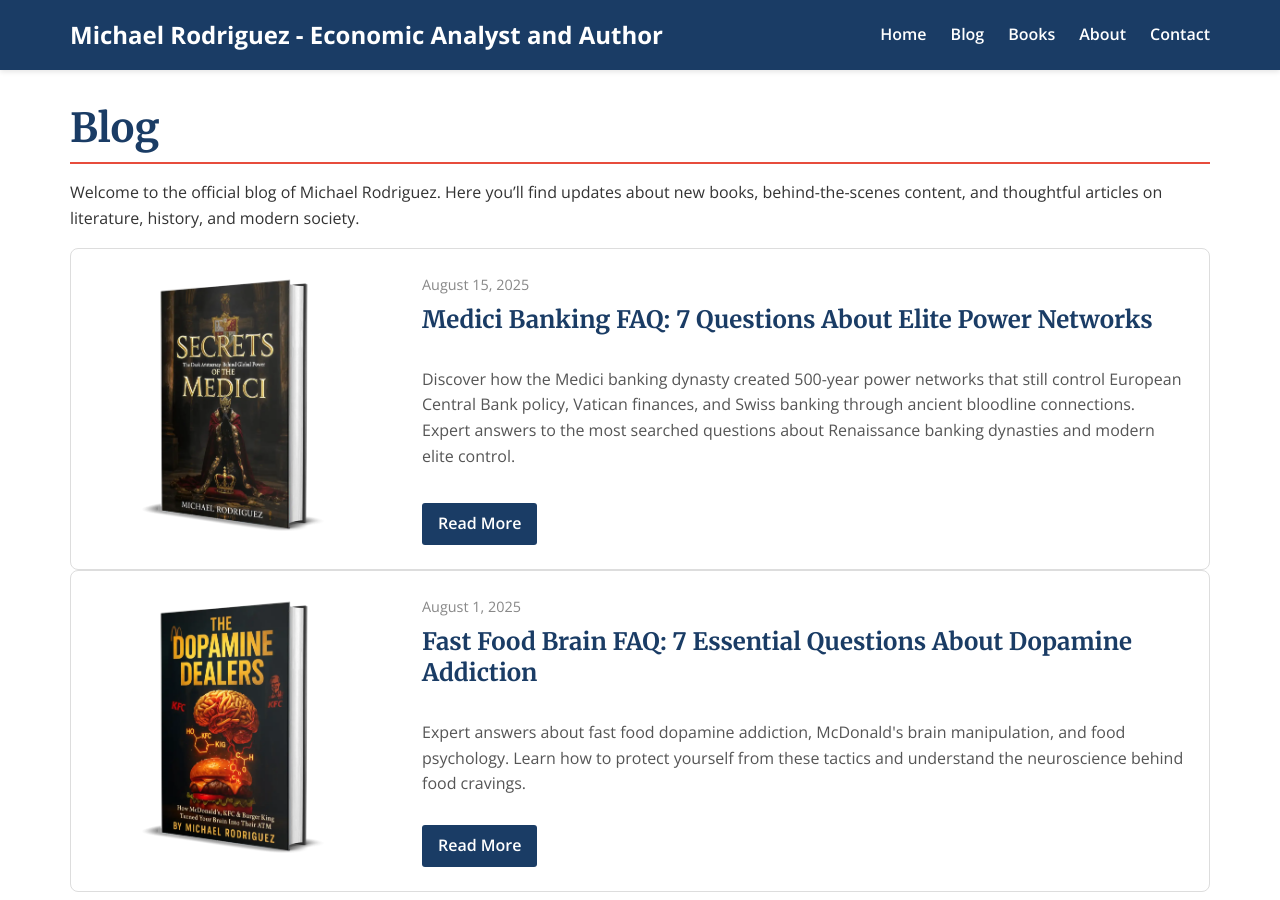
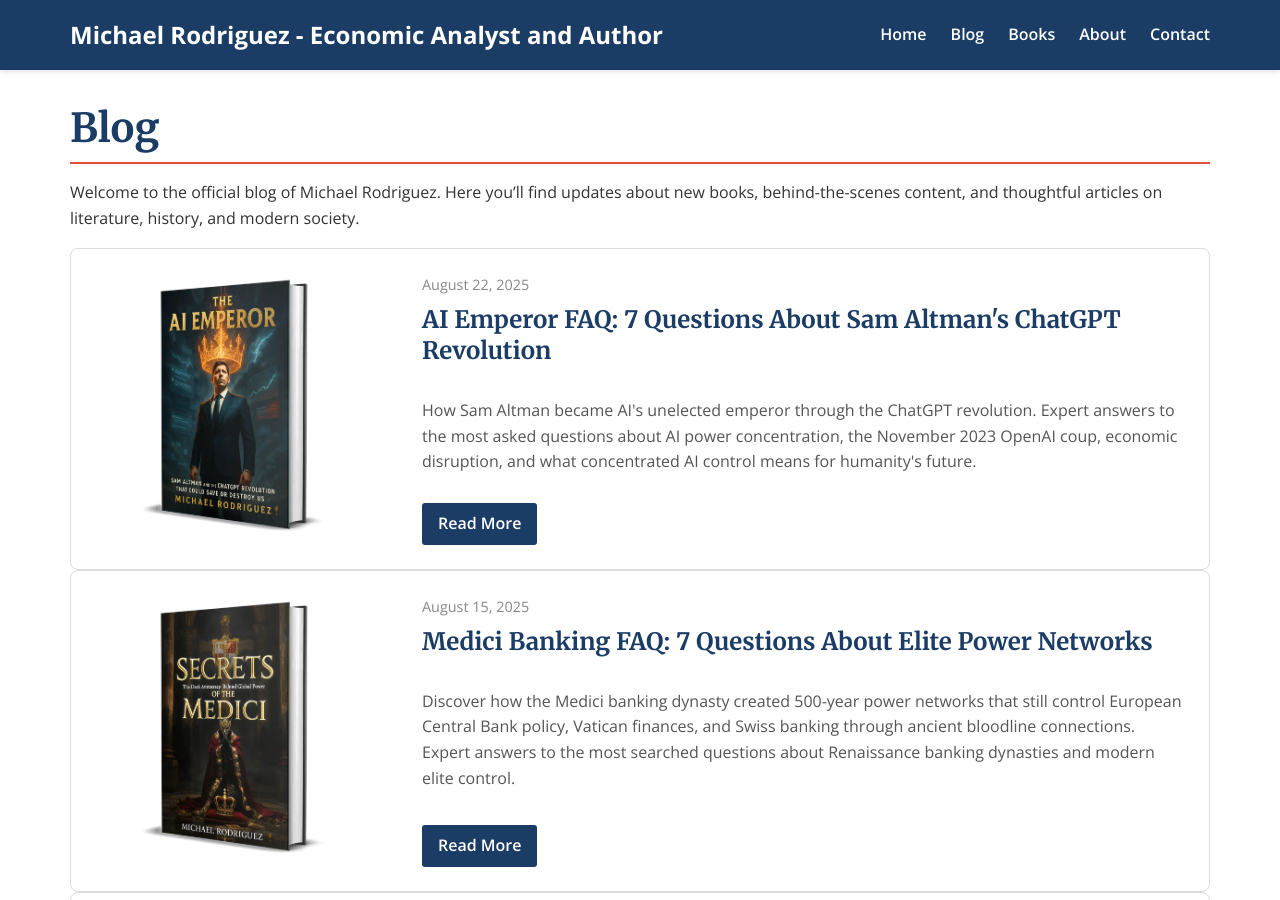
Before and after one commit to Zews123/michael-rodriguez-books, a Jekyll site: the page built from blog.md, in a window 1280 px wide and 900 px high. Built offline with Jekyll 4.4.1, drawn with Linux system fonts in a browser that asks for light colours.

Commit message:
Update blog.md

```diff
--- a/blog.md
+++ b/blog.md
@@ -108,6 +108,18 @@ Welcome to the official blog of Michael Rodriguez. Here you'll find updates abou
   }
 }
 </style>
+
+<div class="blog-card">
+    <div class="blog-card-image">
+      <img src="{{ site.baseurl }}/assets/images/social/Sam-Altman-3DCover.webp" alt="AI Emperor FAQ">
+    </div>
+    <div class="blog-card-content">
+      <span class="blog-date">August 22, 2025</span>
+      <h2>AI Emperor FAQ: 7 Questions About Sam Altman's ChatGPT Revolution</h2>
+      <p>How Sam Altman became AI's unelected emperor through the ChatGPT revolution. Expert answers to the most asked questions about AI power concentration, the November 2023 OpenAI coup, economic disruption, and what concentrated AI control means for humanity's future.</p>
+      <a href="{{ site.baseurl }}/blog/AI-Emperor-FAQ.html" class="read-more">Read More</a>
+    </div>
+  </div>
 
 <div class="blog-card">
     <div class="blog-card-image">
```
